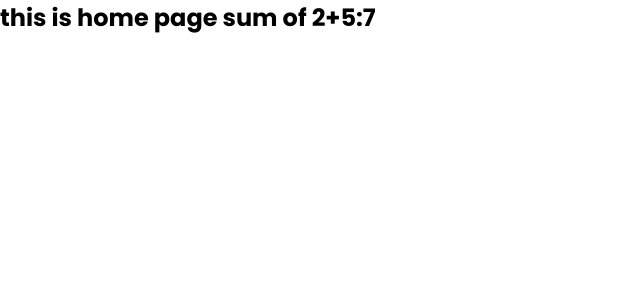
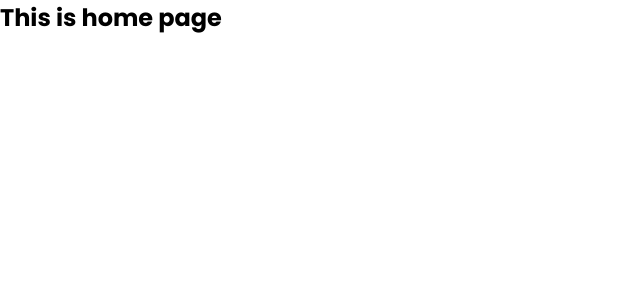
Before and after one commit to satyammishraofficial2000-ui/Chatting-App, a React (Vite) app in the folder client/: page / in a window 1280 px wide. Shown: the top 300 px of the page, without its empty margins (0-640 px from the left). Built offline with nearby package versions, Linux system fonts and the light colour scheme; sample sign-in values are in the browser's storage.

Commit message:
Protecting home route

```diff
--- a/client/src/App.jsx
+++ b/client/src/App.jsx
@@ -3,6 +3,7 @@ import Home from './pages/home';
 import Login from './pages/login';
 import Signup from './pages/signup';
 import {Toaster} from "react-hot-toast";
+import ProtectedRoute from "./components/protectedRoute";
 
 function App() {
   return (
@@ -10,7 +11,10 @@ function App() {
       <Toaster position="top-center" reverseOrder={false} />
       <BrowserRouter>
       <Routes>
-        <Route path="/" element={<Home />} />
+        <Route path="/" element={
+          <ProtectedRoute>
+            <Home />
+          </ProtectedRoute>} />
         <Route path="/login" element={<Login />} />
         <Route path="/signup" element={<Signup />} />
       </Routes>
--- /dev/null
+++ b/client/src/components/protectedRoute.jsx
@@ -0,0 +1,20 @@
+import { useEffect } from 'react';
+import { useNavigate } from 'react-router-dom';
+
+function ProtectedRoute({children}){
+    const navigate = useNavigate();
+    useEffect( () => {
+    if(localStorage.getItem('token')){
+        //
+
+    }else{
+        navigate('/login');
+    }
+    });
+    return(
+    <div>
+        { children }
+    </div>);
+
+}
+export default ProtectedRoute;
--- a/client/src/pages/home/index.jsx
+++ b/client/src/pages/home/index.jsx
@@ -1,4 +1,4 @@
 function Home(){
-     return <h2>this is home page sum of 2+5:{2+5}</h2>
+     return <h2>This is home page</h2>
 }
 export default Home;
```
